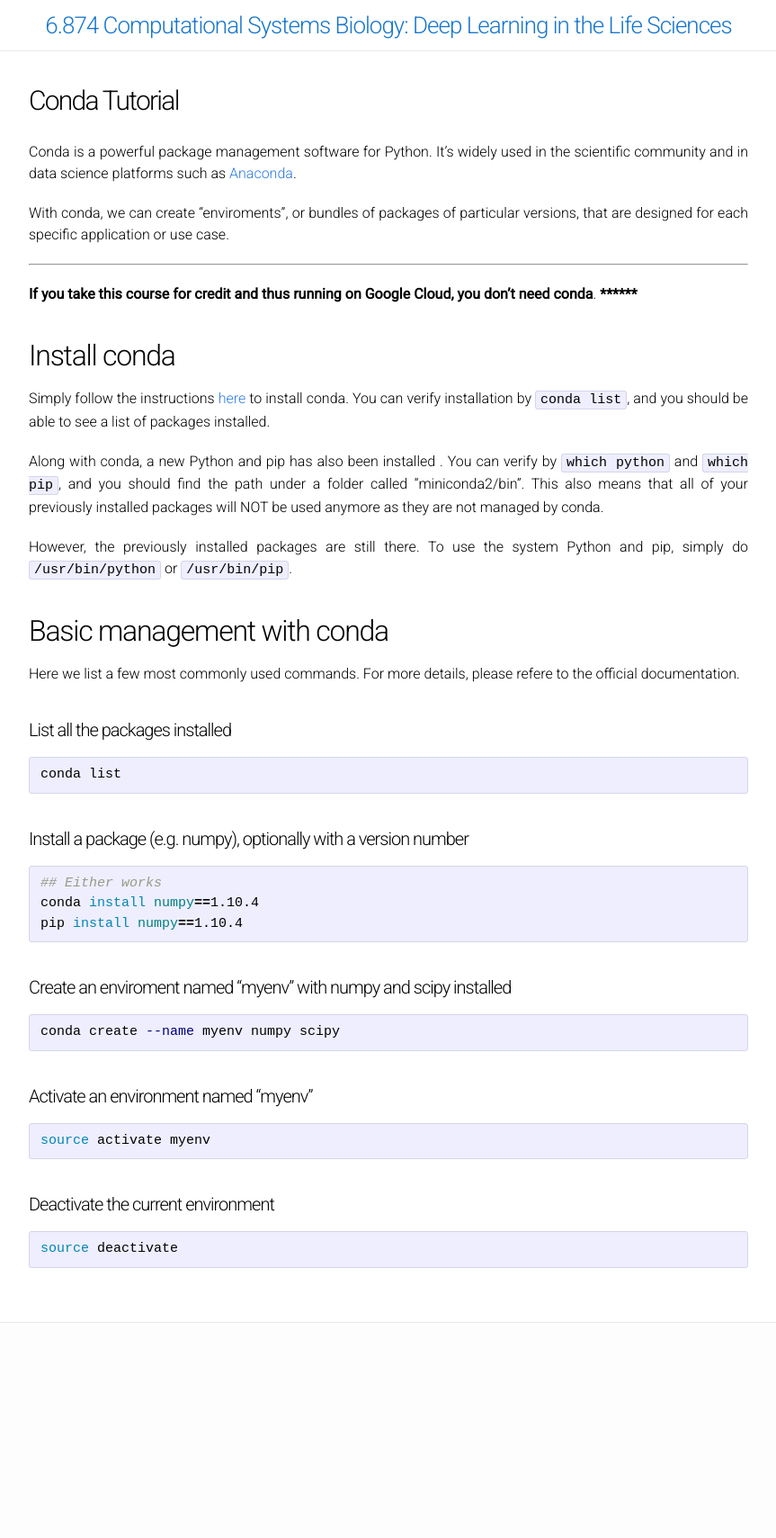
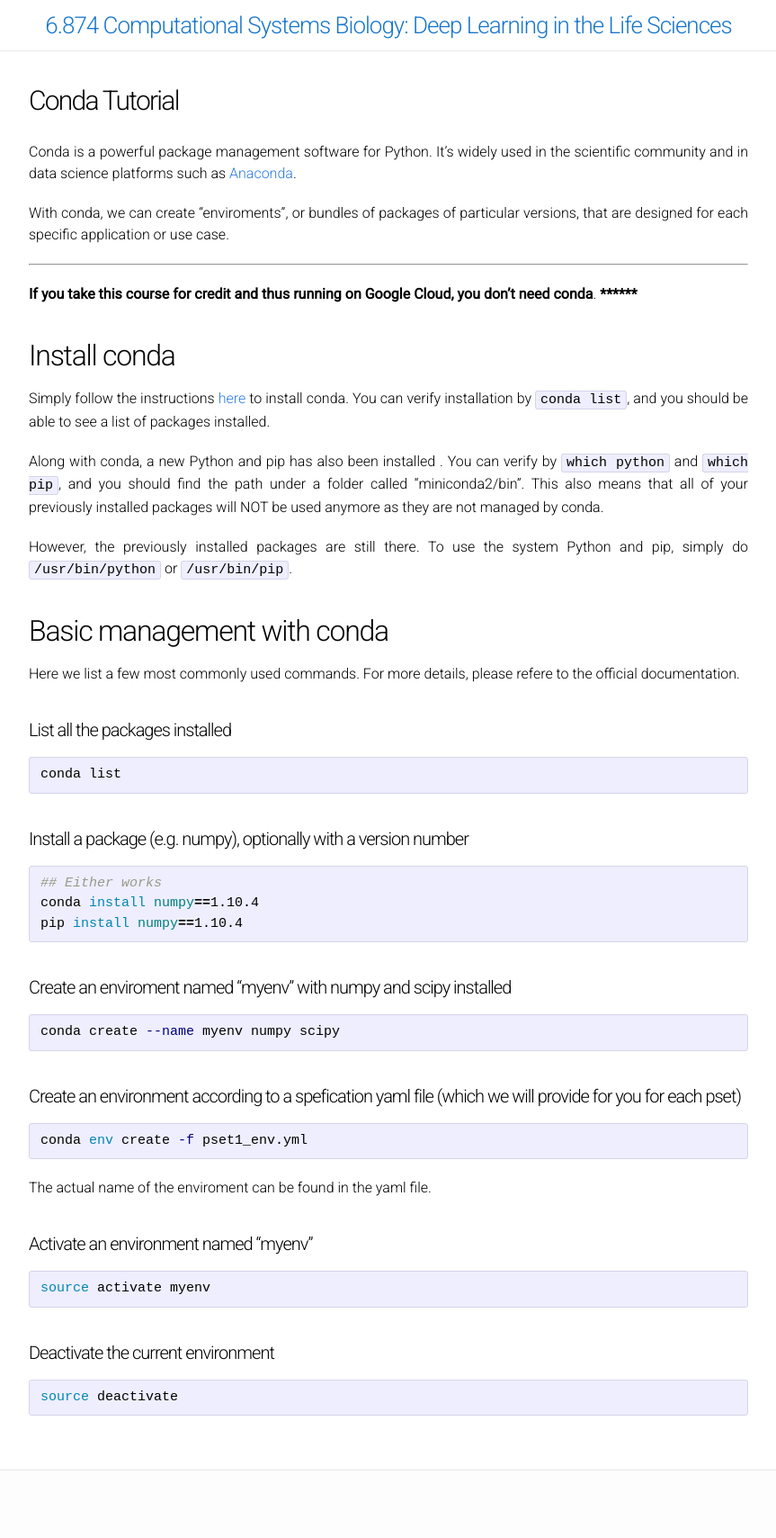
Before and after one commit to mit6874/mit6874.github.io, a Jekyll site: the page built from tutorials/conda-tutorial.md, in a window 1280 px wide. Shown: the whole page at 90% size, without its empty margins (208-1071 px from the left). Built offline with Jekyll 4.4.1, drawn with Linux system fonts in a browser that asks for light colours; before the commit the page ends 1545 px from its top, so only the background shows below that.

Commit message:
update conda tutorial;update syllabus

````diff
--- a/tutorials/conda-tutorial.md
+++ b/tutorials/conda-tutorial.md
@@ -38,11 +38,20 @@ conda install numpy==1.10.4
 pip install numpy==1.10.4
 ```
 
+
 #### Create an enviroment named "myenv" with numpy and scipy installed
 
 ```bash
 conda create --name myenv numpy scipy
 ```
+
+#### Create an environment according to a spefication yaml file (which we will provide for you for each pset)
+
+```bash
+conda env create -f pset1_env.yml
+```
+The actual name of the enviroment can be found in the yaml file.
+
 
 #### Activate an environment named "myenv"
 
````
Also changed, not shown: syllabus.html (+38 -30 lines).
